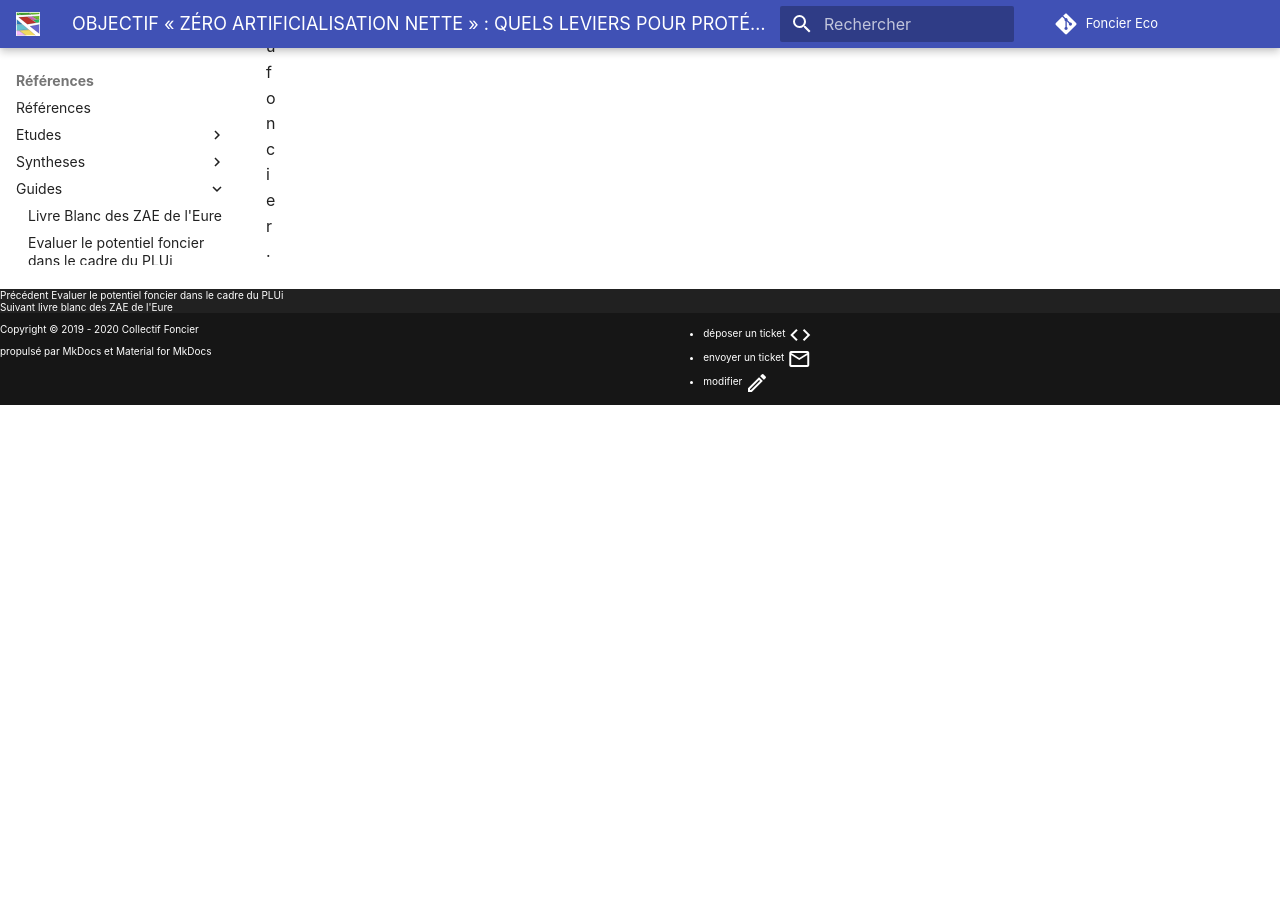
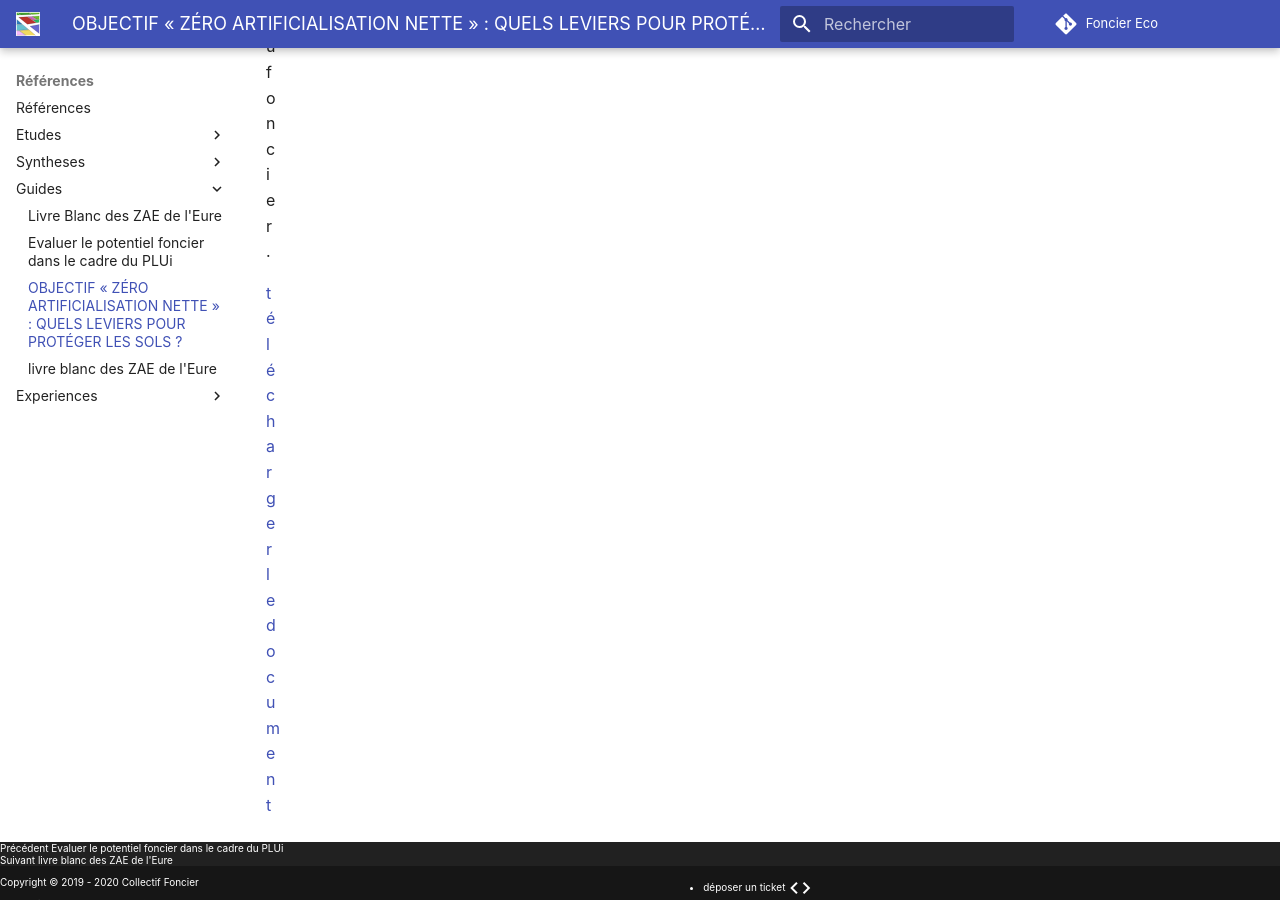
Before and after one commit to foncier-eco/foncier-eco.github.io, an MkDocs documentation site: the page built from docs/references/guides/Guide artificialisation.md, in a window 1280 px wide and 900 px high, scrolled down 6577 px. Built offline with MkDocs 1.6.1 and Material for MkDocs 9.7.7, drawn with Linux system fonts in a browser that asks for light colours; comment, search, counter and statistics services are not loaded; before the commit the page ends 6982 px from its top, so only the background shows below that.

Commit message:
Update Guide artificialisation.md

```diff
--- a/docs/references/guides/Guide artificialisation.md
+++ b/docs/references/guides/Guide artificialisation.md
@@ -5,3 +5,5 @@
 ## Objectifs
 
 Démarche visant à tendre vers un objectif de 0 % artificialisation nette sur les territoires. Ce guide vient renforcer une politique publique engagée depuis les lois SRU, Grenelle et ALUR sur la question de la réduction de la consommation du foncier.
+
+[télécharger le document](fs-rapport-2019-artificialisation-juillet.pdf)
```
